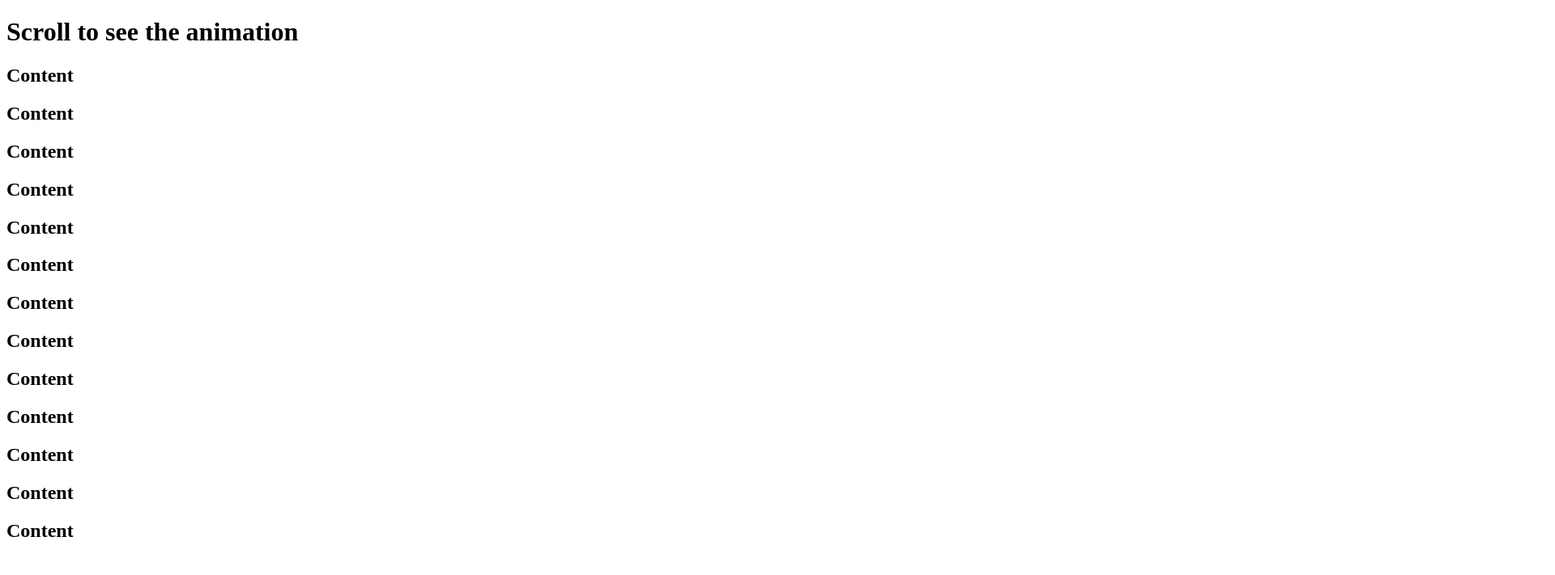
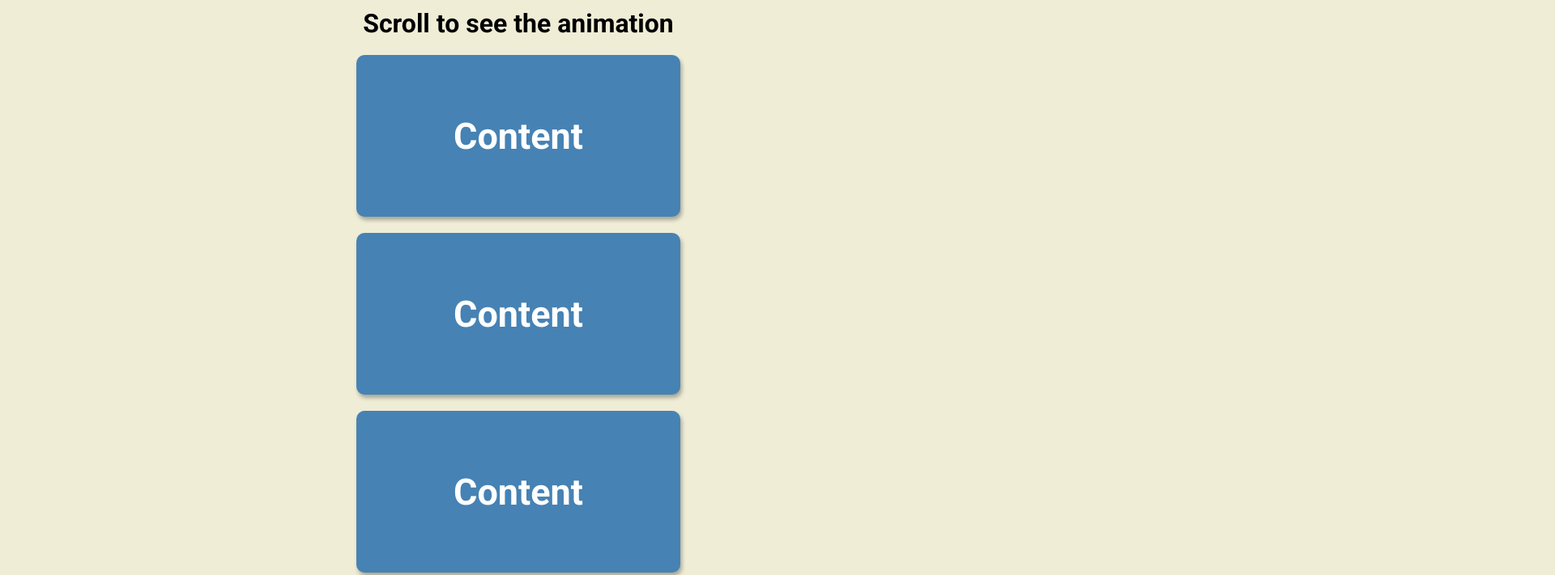
Before and after one commit to NidaZORLU/Project6, a plain HTML site: page Src/index.html in a window 1280 px wide. Shown: the top 711 px of the page at 81% size, 1920 px wide, since content can reach past the window. Drawn offline with Linux system fonts and the light colour scheme.

Commit message:
add fonts.scss

```diff
--- a/Src/assets/sass/style.scss
+++ b/Src/assets/sass/style.scss
@@ -1,6 +1,7 @@
 @import "base/variables";
 @import "base/mixin";
 @import "base/reset";
+@import "typography/fonts";
 .box{
 @include transitionEffects(0.4s);
   @include borderRadius(10px);
--- /dev/null
+++ b/Src/assets/sass/typography/fonts.scss
@@ -0,0 +1 @@
+@import url('https://fonts.googleapis.com/css2?family=Roboto:wght@400;700&display=swap');
--- a/Src/index.html
+++ b/Src/index.html
@@ -5,6 +5,8 @@
     <meta http-equiv="X-UA-Compatible" content="IE=edge">
     <meta name="viewport" content="width=device-width, initial-scale=1.0">
     <title>Scrool Animation</title>
+    <link rel="stylesheet" href="assets/css/style.css"/>
+
 </head>
 <body>
     <h1>Scroll to see the animation</h1>
--- a/gulpfile.js
+++ b/gulpfile.js
@@ -1,4 +1,3 @@
-'use strict';
 const {
     src,
     dest,
@@ -16,6 +15,8 @@ const browsersync = require('browser-sync').create();
 const del = require('del')
 const gulp = require('gulp');
 const sass = require('gulp-sass');
+
+
 const dist = './dist'
 const source = './src';
 
```
